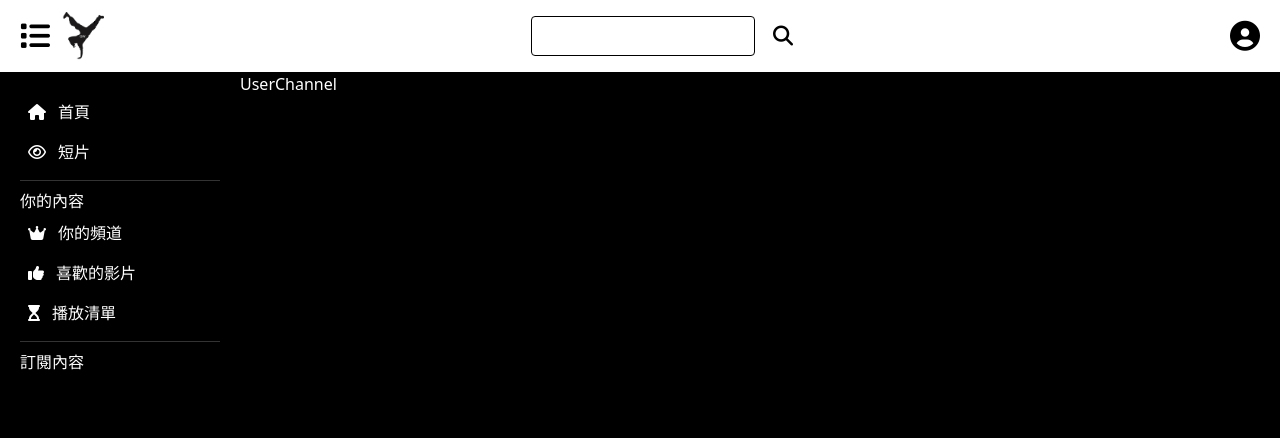
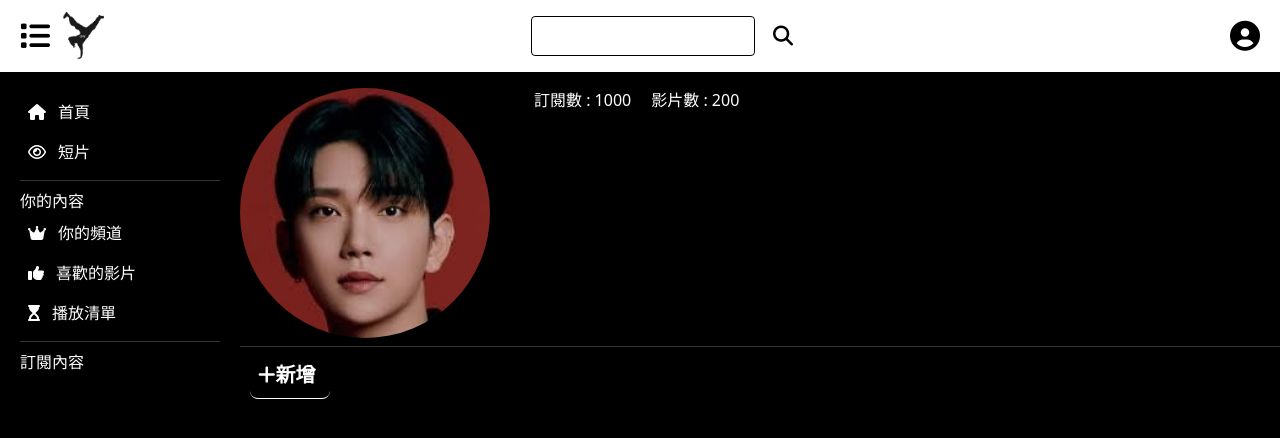
Before and after one commit to imamyke/video, a React (Vite) app: page /userChannel in a window 1280 px wide. Shown: the top 438 px of the page. Built offline with nearby package versions, Linux system fonts and the light colour scheme.

Commit message:
userchannel

```diff
--- a/src/pages/Short/index.jsx
+++ b/src/pages/Short/index.jsx
@@ -22,7 +22,7 @@ const contentList = [
 const Short = () =>{
   return(
     <div className="flex justify-center ">
-      <div className=" w-[350px] h-[622px] bg-slate-400">
+      <div className=" w-[350px] h-[622px] bg-slate-400 mt-2">
 
       </div>
       <div className=" w-[72px] h-[484px] mt-[138px]">
--- a/src/pages/UserChannel/index.jsx
+++ b/src/pages/UserChannel/index.jsx
@@ -1,8 +1,21 @@
+import joshau from "@/assets/images/joshua.jpeg"
+
 const UserChannel = () =>{
   return(
-    <>
-      UserChannel
-    </>
+  <>
+    <div className="flex mt-4 border-b border-solid border-sidebarBorder pb-2">
+      <img src={joshau} className=" w-[250px] h-[250px] rounded-full" />
+      <div className="pl-6">
+        <p className="text-[50px]">{}</p>
+        <span className="pl-5">訂閱數 : 1000</span>
+        <span className="pl-5">影片數 : 200</span>
+        <p></p>
+      </div>
+    </div>
+    <div>
+    <i className="fa-solid fa-plus w-[80px] h-[42px] text-xl px-2 pt-1  ml-[10px] mt-[10px] border-b border-solid border-white rounded-lg  hover:bg-sidebarButtonColor cursor-pointer">新增</i>
+    </div>
+  </>
   )
 }
 
```
Also changed, not shown: src/assets/images/joshua.jpeg (added).
